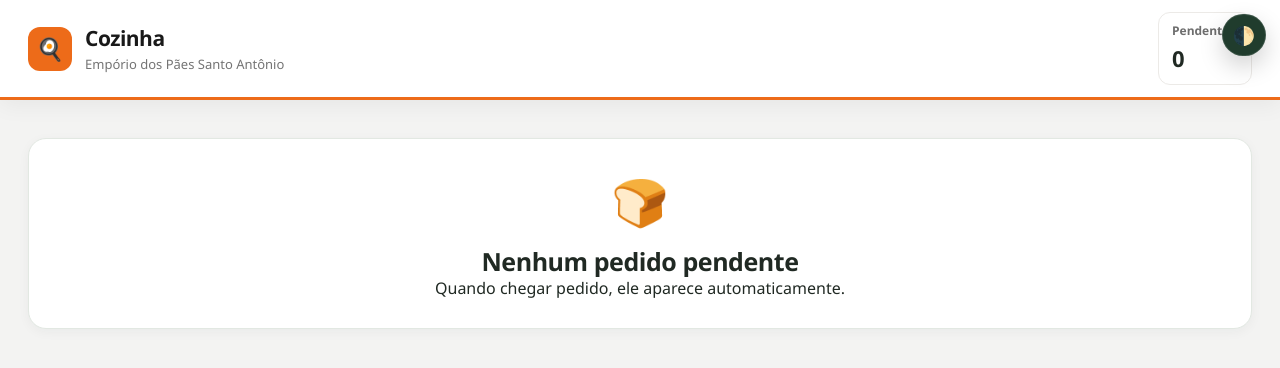
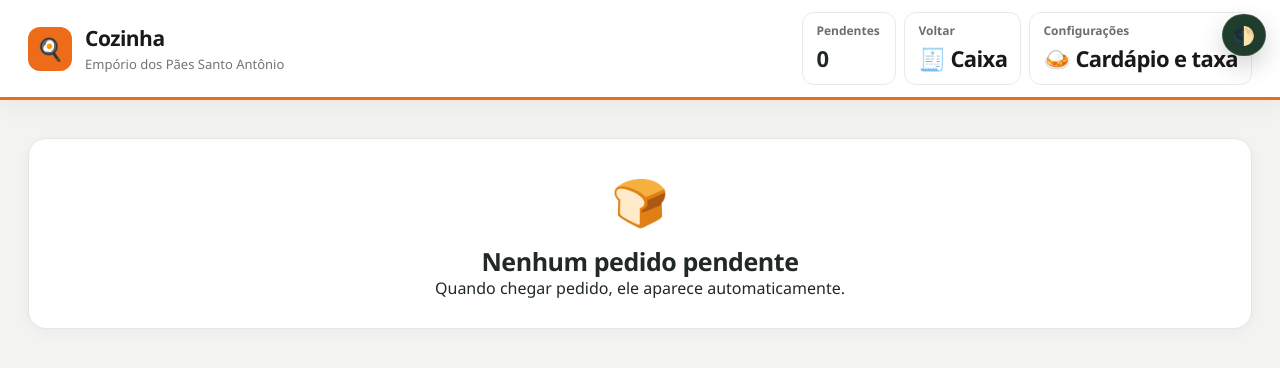
Before and after one commit to hitweapon/sistema-pedidos, a Flask app: page /cozinha in a window 1280 px wide. Shown: the top 368 px of the page. Run offline with Flask 3, Linux system fonts and the light colour scheme; the visitor is signed in with stand-in values (Sample User, id 1); data comes from the database, SQL or seed files in the repository; data that the repository does not hold is empty; some libraries are stand-ins or nearby versions.

Commit message:
Add navigation to cash register and delivery settings in kitchen

```diff
--- a/templates/cozinha.html
+++ b/templates/cozinha.html
@@ -25,6 +25,8 @@
         <div class="kpi-label">Pendentes</div>
         <div class="kpi-value" id="kpiPend">{{ pedidos|length }}</div>
       </div>
+      <a class="kpi-card" href="/caixa" style="text-decoration:none;color:inherit"><div class="kpi-label">Voltar</div><div class="kpi-value">🧾 Caixa</div></a>
+      <a class="kpi-card" href="/prato_do_dia" style="text-decoration:none;color:inherit"><div class="kpi-label">Configurações</div><div class="kpi-value">🍛 Cardápio e taxa</div></a>
     </div>
   </div>
 </div>
```
